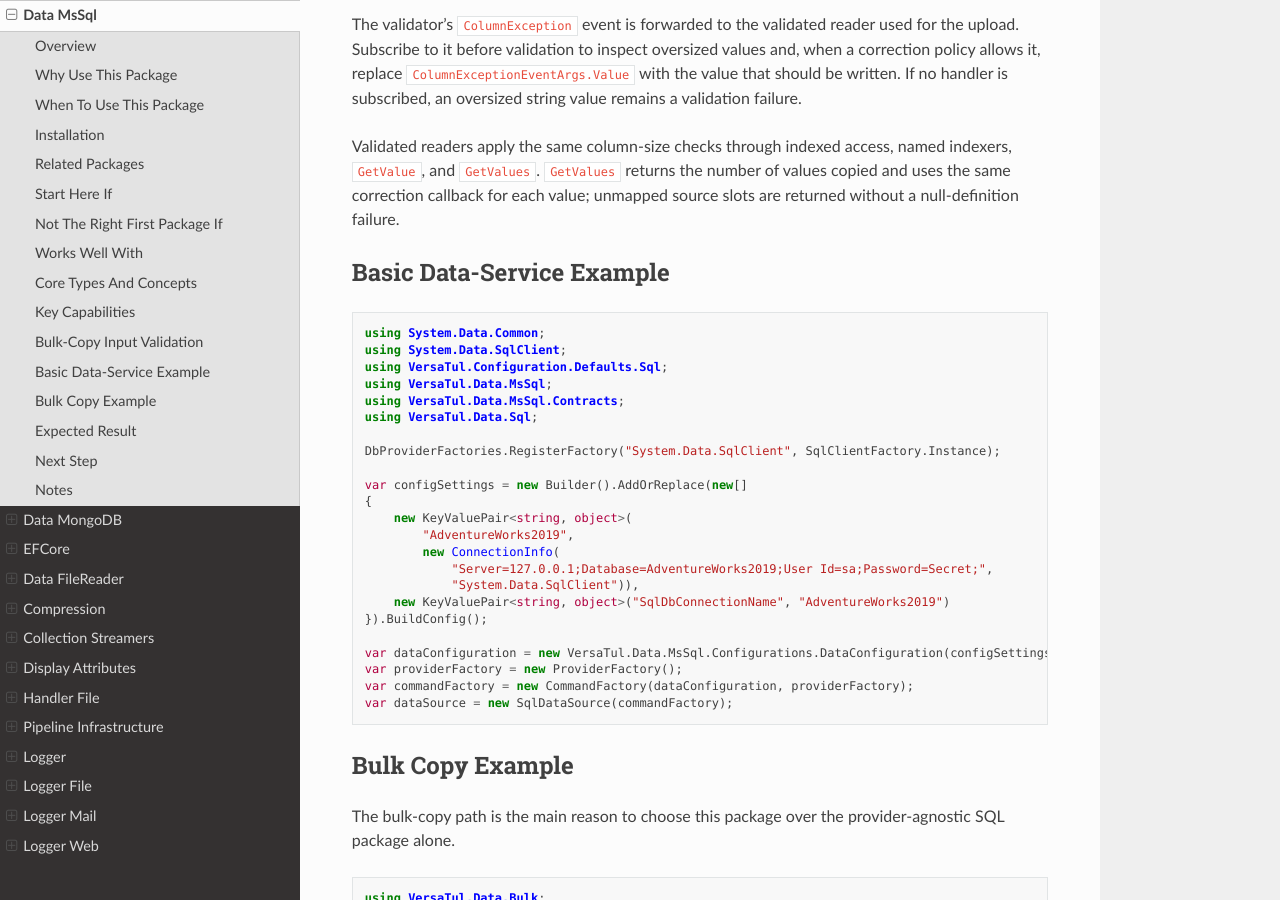
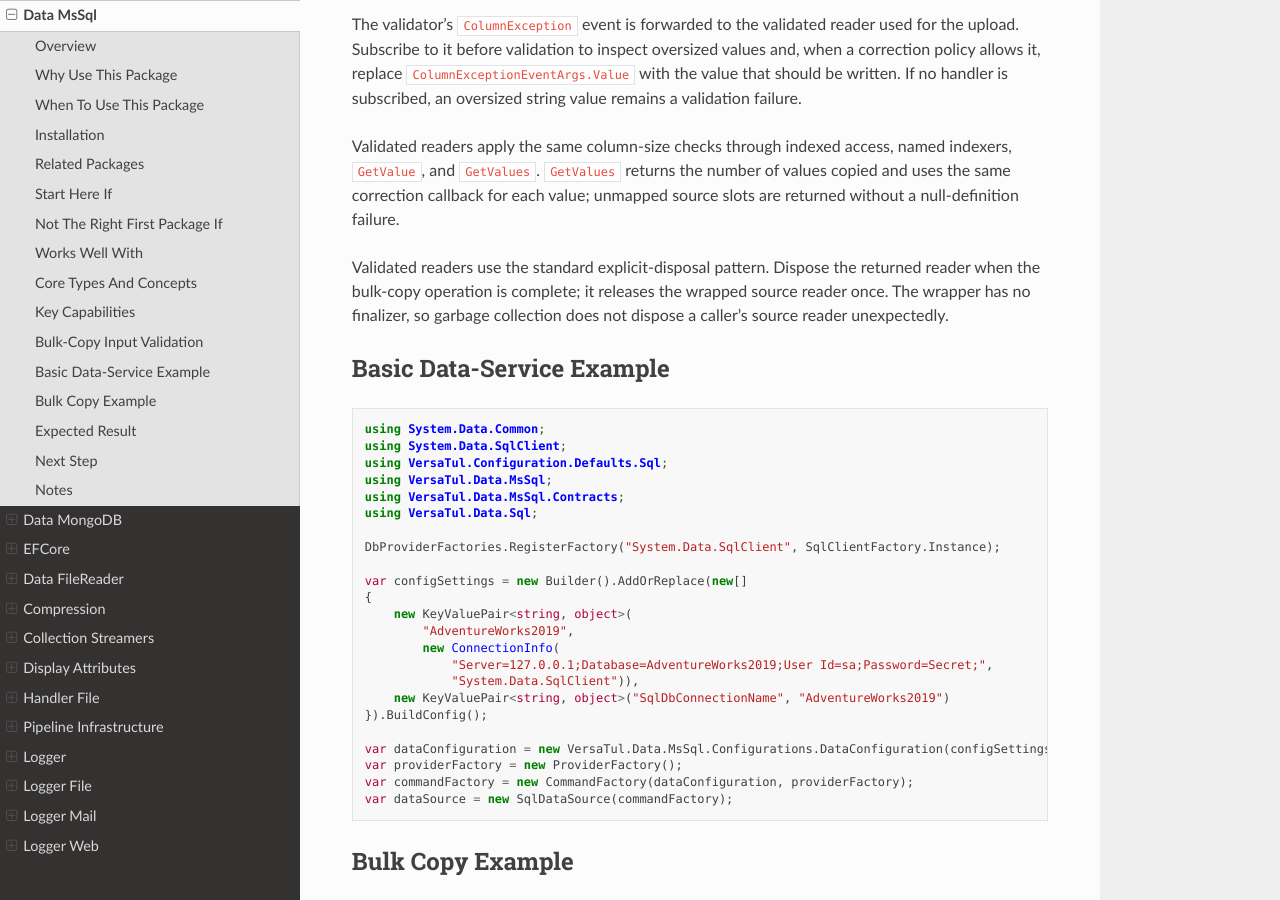
Before and after one commit to BjornWilliams/DocsVersaTul, a Sphinx documentation site: the page built from docs/source/mssql.rst, in a window 1280 px wide and 900 px high, scrolled down 3494 px. Built offline with Sphinx 7.4.7 and the Read the Docs theme 3.1.0, drawn with Linux system fonts in a browser that asks for light colours.

Commit message:
Document SQL bulk reader disposal ownership
AB#2965

AB#2959

```diff
--- a/docs/source/mssql.rst
+++ b/docs/source/mssql.rst
@@ -125,6 +125,8 @@ The validator's ``ColumnException`` event is forwarded to the validated reader u
 
 Validated readers apply the same column-size checks through indexed access, named indexers, ``GetValue``, and ``GetValues``. ``GetValues`` returns the number of values copied and uses the same correction callback for each value; unmapped source slots are returned without a null-definition failure.
 
+Validated readers use the standard explicit-disposal pattern. Dispose the returned reader when the bulk-copy operation is complete; it releases the wrapped source reader once. The wrapper has no finalizer, so garbage collection does not dispose a caller's source reader unexpectedly.
+
 Basic Data-Service Example
 --------------------------
 
```
